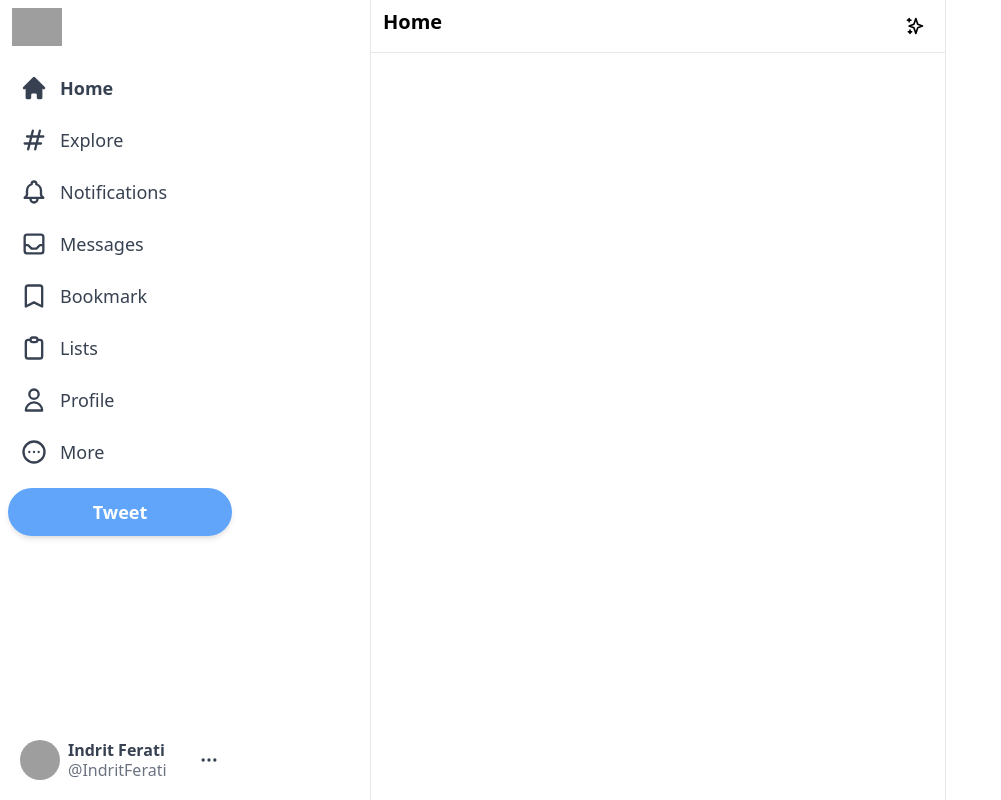
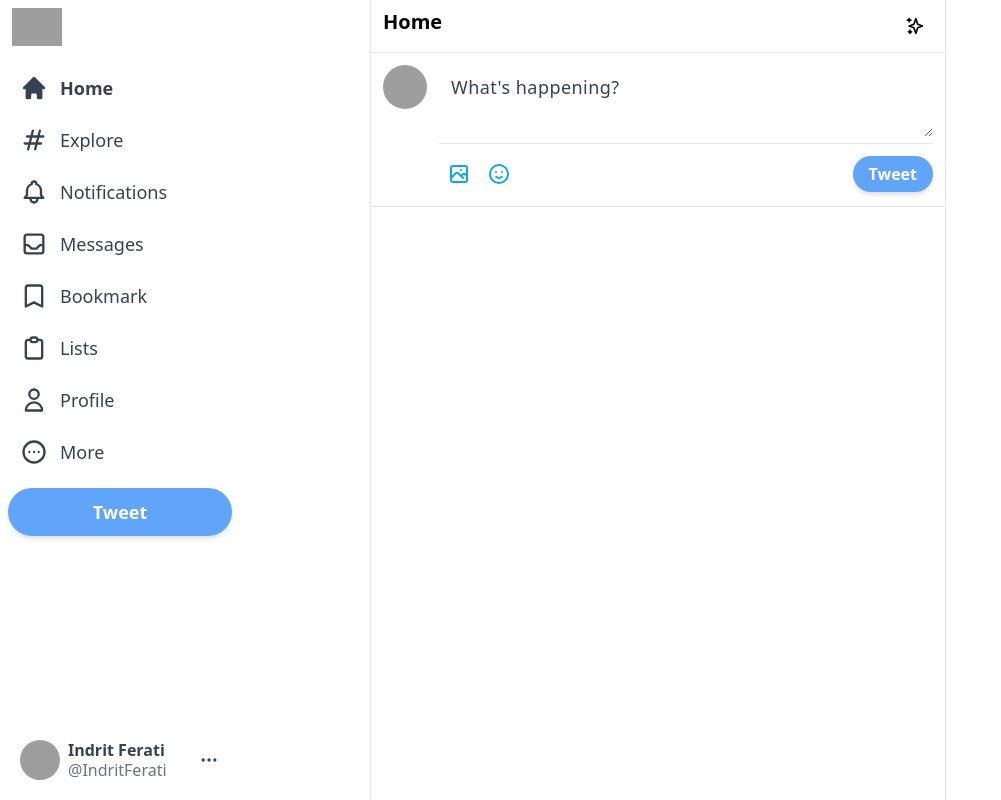
Before and after one commit to Diti2604/twitter-v1, a Next.js app: page / in a window 1280 px wide. Shown: the whole page, without its empty margins (0-1001 px from the left). Built offline with nearby package versions, Linux system fonts and the light colour scheme; grey boxes are pictures that could not be loaded.

Commit message:
Add input section of the feed componet

```diff
--- a/components/Feed.js
+++ b/components/Feed.js
@@ -1,4 +1,5 @@
 import { SparklesIcon } from "@heroicons/react/outline";
+import Input from "./Input";
 
 export default function Feed() {
   return (
@@ -9,6 +10,7 @@
             <SparklesIcon className="h-5 "/>
         </div>
       </div>
+      <Input/>
     </div>
   );
 }
--- /dev/null
+++ b/components/Input.js
@@ -0,0 +1,31 @@
+import { EmojiHappyIcon, PhotographIcon } from "@heroicons/react/outline";
+
+/* eslint-disable @next/next/no-img-element */
+export default function Input() {
+  return (
+    <div className="flex border-b border-gray-200 p-3 space-x-3 ">
+      <img
+        src="https://media.licdn.com/dms/image/D4D03AQEGwy-ymEvWIg/profile-displayphoto-shrink_800_800/0/1689615097386?e=2147483647&v=beta&t=QqPOt9hVFEKD5sV0bTUy-WAEv5vKFgOmLNbGQdu7kws"
+        alt="profile-pic"
+        className="h-11 w-11 rounded-full cursor-pointer hover:brightness-95"
+      />
+      <div className="w-full divide-y divide-gray-200">
+        <div className=" ">
+          <textarea
+            className="w-full border-none focus:ring-0 text-lg placeholder-gray-700 tracking-wide min-h-[50px] text-gray-700 "
+            rows="2"
+            placeholder="What's happening?"
+          ></textarea>
+        </div>
+        <div className="flex items-center justify-between pt-2.5">
+          <div className="flex ">
+            <PhotographIcon className="h-10 w-10 hoverEffect p-2 text-sky-500 hover:bg-sky-100" />
+            <EmojiHappyIcon className="h-10 w-10 hoverEffect p-2 text-sky-500 hover:bg-sky-100" />
+          </div>
+          <button className="bg-blue-400 text-white px-4 py-1.5 rounded-full font-bold shadow-md  hover:brightness-95
+          disabled:opacity-50">Tweet</button>
+        </div>
+      </div>
+    </div>
+  );
+}
--- a/package.json
+++ b/package.json
@@ -15,6 +15,7 @@
     "react-dom": "18.2.0"
   },
   "devDependencies": {
+    "@tailwindcss/forms": "^0.5.7",
     "autoprefixer": "^10.4.16",
     "eslint": "8.54.0",
     "eslint-config-next": "14.0.3",
--- a/tailwind.config.js
+++ b/tailwind.config.js
@@ -11,5 +11,5 @@
   theme: {
     extend: {},
   },
-  plugins: [],
+  plugins: [  require('@tailwindcss/forms'),],
 }
```
Also changed, not shown: 2 other files (tests, documents, lock files or other folders).
